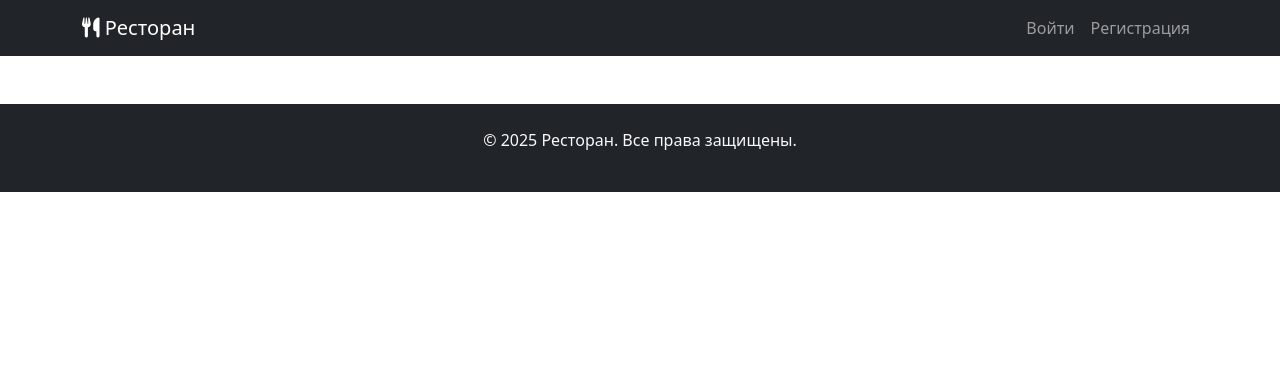
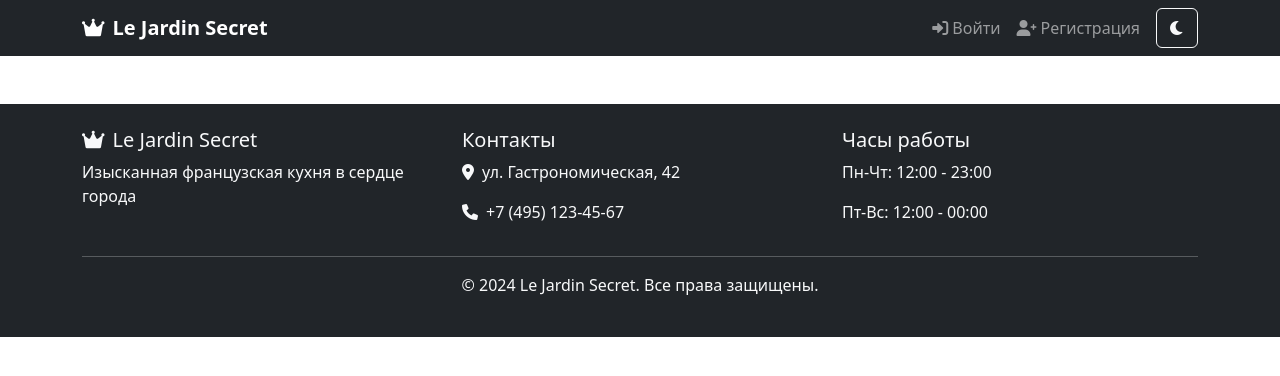
Before and after one commit to xzista/Project7, a Django app: template templates/base.html in a window 1280 px wide. Shown: the top 376 px of the page. Run offline with Django 5.2, Linux system fonts and the light colour scheme; the template is opened without the code that fills it, so the values that code supplies are empty; parts of the project's set-up code (start-up, migrations or seed data) failed here and were passed over.

Commit message:
update base.html

```diff
--- a/templates/base.html
+++ b/templates/base.html
@@ -1,36 +1,113 @@
 <!DOCTYPE html>
-<html lang="ru">
+<html lang="ru" data-bs-theme="light">
 <head>
     <meta charset="UTF-8">
     <meta name="viewport" content="width=device-width, initial-scale=1.0">
-    <title>{% block title %}Ресторан - Бронирование столиков{% endblock %}</title>
+    <title>{% block title %}Le Jardin Secret - Ресторан французской кухни{% endblock %}</title>
     <link href="https://cdn.jsdelivr.net/npm/bootstrap@5.3.0/dist/css/bootstrap.min.css" rel="stylesheet">
     <link href="https://cdnjs.cloudflare.com/ajax/libs/font-awesome/6.0.0/css/all.min.css" rel="stylesheet">
+    <style>
+        .theme-transition {
+            transition: all 0.3s ease-in-out;
+        }
+        .hero-gradient {
+            background: linear-gradient(135deg, #667eea 0%, #764ba2 100%);
+        }
+        .hero-gradient-dark {
+            background: linear-gradient(135deg, #2c3e50 0%, #3498db 100%);
+        }
+        .culinary-card {
+            transition: transform 0.3s ease, box-shadow 0.3s ease;
+            border: none;
+            overflow: hidden;
+        }
+        .culinary-card:hover {
+            transform: translateY(-10px);
+            box-shadow: 0 10px 30px rgba(0,0,0,0.2);
+        }
+        .floating-animation {
+            animation: floating 3s ease-in-out infinite;
+        }
+        @keyframes floating {
+            0%, 100% { transform: translateY(0); }
+            50% { transform: translateY(-10px); }
+        }
+        .glass-effect {
+            background: rgba(255, 255, 255, 0.1);
+            backdrop-filter: blur(10px);
+            border: 1px solid rgba(255, 255, 255, 0.2);
+        }
+        .glass-effect-dark {
+            background: rgba(0, 0, 0, 0.3);
+            backdrop-filter: blur(10px);
+            border: 1px solid rgba(255, 255, 255, 0.1);
+        }
+        .timeline-item {
+            position: relative;
+            padding-left: 2rem;
+        }
+        .timeline-item::before {
+            content: '';
+            position: absolute;
+            left: 0;
+            top: 0;
+            bottom: 0;
+            width: 2px;
+            background: linear-gradient(to bottom, #667eea, #764ba2);
+        }
+        .timeline-item-dark::before {
+            background: linear-gradient(to bottom, #3498db, #2c3e50);
+        }
+    </style>
 </head>
-<body>
-    <nav class="navbar navbar-expand-lg navbar-dark bg-dark">
+<body class="theme-transition">
+    <!-- Навигация -->
+    <nav class="navbar navbar-expand-lg navbar-dark bg-dark theme-transition">
         <div class="container">
-            <a class="navbar-brand" href="{% url 'home' %}">
-                <i class="fas fa-utensils"></i> Ресторан
+            <a class="navbar-brand fw-bold" href="{% url 'home' %}">
+                <i class="fas fa-crown me-2"></i>Le Jardin Secret
             </a>
 
-            <div class="navbar-nav ms-auto">
-                {% if user.is_authenticated %}
-                    <a class="nav-link" href="{% url 'bookings:booking_list' %}">Мои бронирования</a>
-                    <a class="nav-link" href="{% url 'bookings:booking_create' %}">Забронировать</a>
-                    {% if user.is_staff %}
-                        <a class="nav-link text-warning" href="{% url 'admin:index' %}">Админка</a>
+            <button class="navbar-toggler" type="button" data-bs-toggle="collapse" data-bs-target="#navbarNav">
+                <span class="navbar-toggler-icon"></span>
+            </button>
+
+            <div class="collapse navbar-collapse" id="navbarNav">
+                <div class="navbar-nav ms-auto">
+                    {% if user.is_authenticated %}
+                        <a class="nav-link" href="{% url 'bookings:booking_list' %}">
+                            <i class="fas fa-calendar-alt me-1"></i>Мои бронирования
+                        </a>
+                        <a class="nav-link" href="{% url 'bookings:booking_create' %}">
+                            <i class="fas fa-plus-circle me-1"></i>Забронировать
+                        </a>
+                        {% if user.is_staff %}
+                            <a class="nav-link text-warning" href="{% url 'admin:index' %}">
+                                <i class="fas fa-cog me-1"></i>Админка
+                            </a>
+                        {% endif %}
+                        <a class="nav-link" href="{% url 'users:logout' %}">
+                            <i class="fas fa-sign-out-alt me-1"></i>Выйти
+                        </a>
+                    {% else %}
+                        <a class="nav-link" href="{% url 'users:login' %}">
+                            <i class="fas fa-sign-in-alt me-1"></i>Войти
+                        </a>
+                        <a class="nav-link" href="{% url 'users:register' %}">
+                            <i class="fas fa-user-plus me-1"></i>Регистрация
+                        </a>
                     {% endif %}
-                    <a class="nav-link" href="{% url 'users:logout' %}">Выйти</a>
-                {% else %}
-                    <a class="nav-link" href="{% url 'users:login' %}">Войти</a>
-                    <a class="nav-link" href="{% url 'users:register' %}">Регистрация</a>
-                {% endif %}
+
+                    <!-- Переключатель темы -->
+                    <button class="btn btn-outline-light ms-2 theme-toggle" id="themeToggle">
+                        <i class="fas fa-moon"></i>
+                    </button>
+                </div>
             </div>
         </div>
     </nav>
 
-    <main class="container mt-4">
+    <main>
         {% if messages %}
             {% for message in messages %}
                 <div class="alert alert-{{ message.tags }} alert-dismissible fade show" role="alert">
@@ -44,12 +121,60 @@
         {% endblock %}
     </main>
 
-    <footer class="bg-dark text-light py-4 mt-5">
-        <div class="container text-center">
-            <p>&copy; 2025 Ресторан. Все права защищены.</p>
+    <footer class="bg-dark text-light py-4 mt-5 theme-transition">
+        <div class="container">
+            <div class="row">
+                <div class="col-md-4">
+                    <h5><i class="fas fa-crown me-2"></i>Le Jardin Secret</h5>
+                    <p>Изысканная французская кухня в сердце города</p>
+                </div>
+                <div class="col-md-4">
+                    <h5>Контакты</h5>
+                    <p><i class="fas fa-map-marker-alt me-2"></i>ул. Гастрономическая, 42</p>
+                    <p><i class="fas fa-phone me-2"></i>+7 (495) 123-45-67</p>
+                </div>
+                <div class="col-md-4">
+                    <h5>Часы работы</h5>
+                    <p>Пн-Чт: 12:00 - 23:00</p>
+                    <p>Пт-Вс: 12:00 - 00:00</p>
+                </div>
+            </div>
+            <hr>
+            <div class="text-center">
+                <p>&copy; 2024 Le Jardin Secret. Все права защищены.</p>
+            </div>
         </div>
     </footer>
 
     <script src="https://cdn.jsdelivr.net/npm/bootstrap@5.3.0/dist/js/bootstrap.bundle.min.js"></script>
+    <script>
+        // Переключение темы
+        const themeToggle = document.getElementById('themeToggle');
+        const htmlElement = document.documentElement;
+
+        // Проверяем сохраненную тему
+        const savedTheme = localStorage.getItem('theme') || 'light';
+        setTheme(savedTheme);
+
+        themeToggle.addEventListener('click', () => {
+            const currentTheme = htmlElement.getAttribute('data-bs-theme');
+            const newTheme = currentTheme === 'light' ? 'dark' : 'light';
+            setTheme(newTheme);
+            localStorage.setItem('theme', newTheme);
+        });
+
+        function setTheme(theme) {
+            htmlElement.setAttribute('data-bs-theme', theme);
+            const icon = themeToggle.querySelector('i');
+
+            if (theme === 'dark') {
+                icon.className = 'fas fa-sun';
+                themeToggle.title = 'Переключить на светлую тему';
+            } else {
+                icon.className = 'fas fa-moon';
+                themeToggle.title = 'Переключить на темную тему';
+            }
+        }
+    </script>
 </body>
 </html>
```
